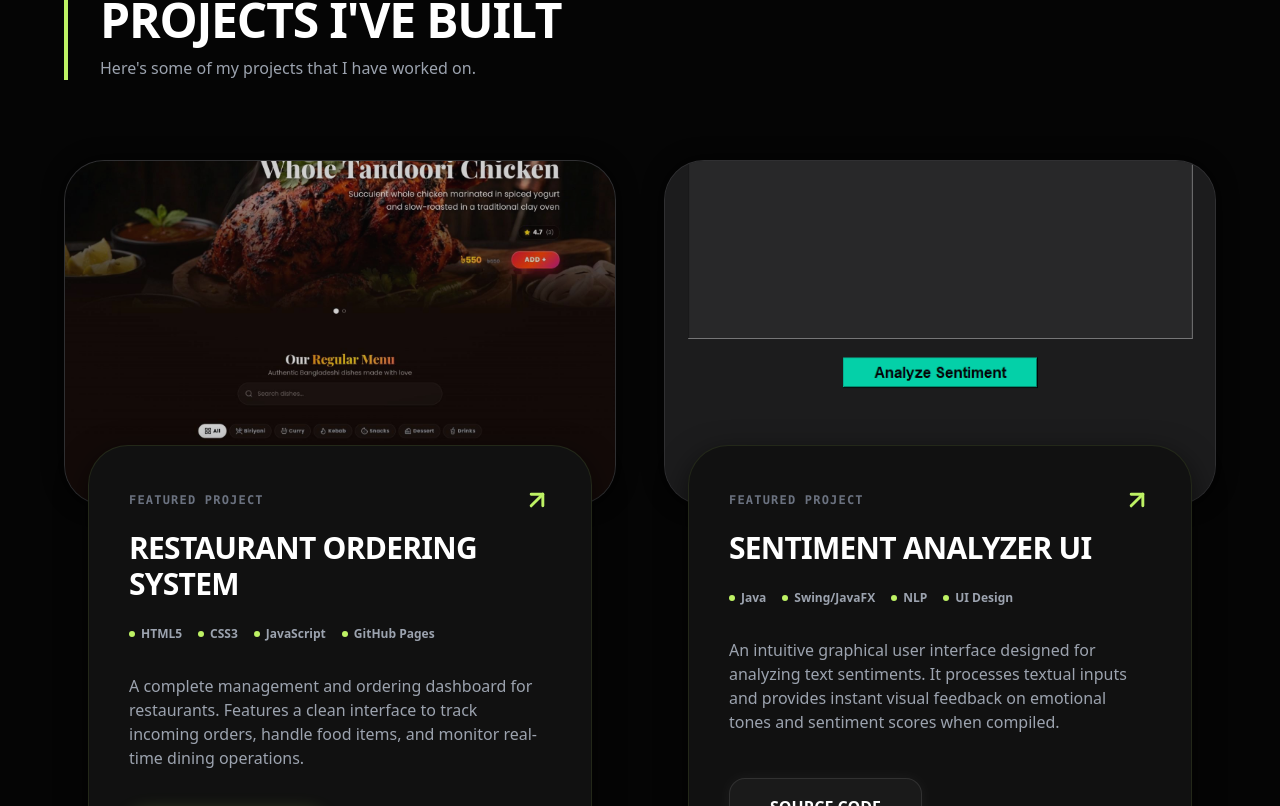
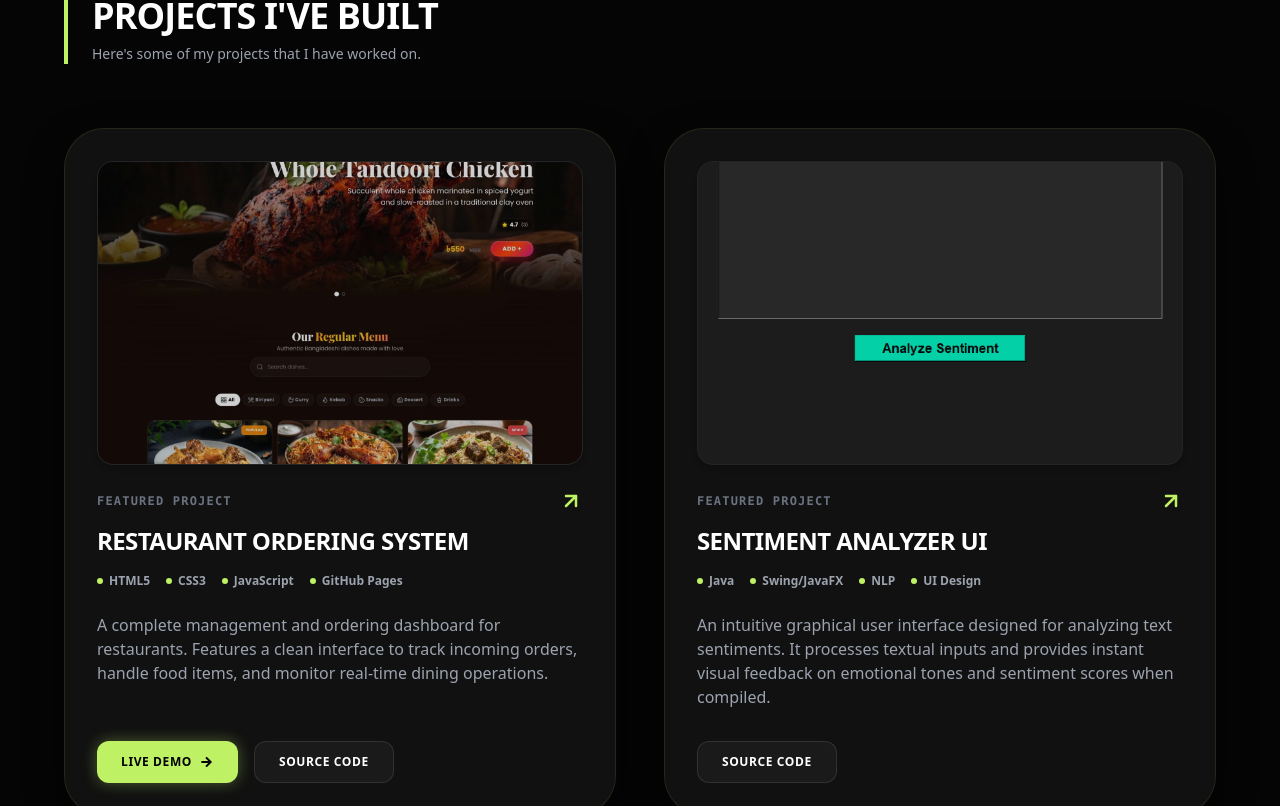
Before and after one commit to wahidridwan/my-portfolio, a React (Vite) app: page / in a window 1280 px wide. Shown: the part 1354-2160 px from the top of the page. Built offline with nearby package versions, Linux system fonts and the light colour scheme.

Commit message:
fix: removed absolute overlapping layout and applied proper 3d card hover effects

```diff
--- a/src/Projects.jsx
+++ b/src/Projects.jsx
@@ -27,64 +27,61 @@ const Projects = () => {
       <div className="max-w-6xl mx-auto">
 
         {/* হেডিং সেকশন */}
-        <div className="mb-20 border-l-4 border-[#bef264] pl-8">
-          <h2 className="text-3xl md:text-5xl font-black text-white tracking-tight mb-3 uppercase">
+        <div className="mb-16 border-l-4 border-[#bef264] pl-6">
+          <h2 className="text-3xl md:text-4xl font-black text-white tracking-tight mb-2 uppercase">
             Projects I've Built
           </h2>
-          <p className="text-gray-400 text-base font-medium">
+          <p className="text-gray-400 text-sm font-medium">
             Here's some of my projects that I have worked on.
           </p>
         </div>
 
-        {/* প্রজেক্ট লিস্ট (ত্রিমাত্রিক গ্রিড) */}
-        <div className="grid grid-cols-1 lg:grid-cols-2 gap-16 lg:gap-12">
+        {/* প্রজেক্ট গ্রিড (পাশাপাশি দুটি কার্ড, কোনো ওভারল্যাপ ছাড়া) */}
+        <div className="grid grid-cols-1 lg:grid-cols-2 gap-12">
           {projectList.map((project, index) => (
-            <div key={index} className="flex flex-col group">
-
-              {/* ছবি সেকশন - যা থেকে ত্রিমাত্রিক পপ-আউট লুক শুরু হবে */}
-              <div className="w-full aspect-[16/10] rounded-[2.5rem] overflow-hidden bg-zinc-900 border border-white/10 relative transition-all duration-700 group-hover:-translate-y-4 shadow-[0_0_20px_rgba(0,0,0,0.8)]">
+            <div
+              key={index}
+              className="bg-[#111] rounded-[2.5rem] p-6 md:p-8 border border-[#bef264]/10 hover:border-[#bef264]/40 transition-all duration-500 hover:-translate-y-3 shadow-[0_15px_35px_rgba(0,0,0,0.7)] hover:shadow-[0_0_30px_rgba(190,242,100,0.1)] flex flex-col justify-between group"
+            >
+              <div>
+                {/* প্রজেক্ট ইমেজ - সুন্দর 3D কার্ভ এবং হালকা গ্লো সহ */}
+                <div className="w-full aspect-[16/10] rounded-2xl overflow-hidden bg-zinc-900 border border-white/5 relative mb-6 shadow-md">
                   <img
                     src={project.image}
                     alt={project.title}
-                  className="w-full h-full object-cover opacity-80 group-hover:opacity-100 group-hover:scale-105 transition-all duration-700"
+                    className="w-full h-full object-cover opacity-80 group-hover:opacity-100 group-hover:scale-103 transition-all duration-700"
                     onError={(e) => {
                       console.error("Image failed to load:", project.image);
                     }}
                   />
-                {/* ছবিটির ওপরে হালকা গ্রাডিয়েন্ট শেড যা ত্রিমাত্রিক অনুভূতি বাড়ায় */}
-                <div className="absolute inset-0 bg-gradient-to-t from-black to-transparent opacity-60 group-hover:opacity-0 transition-opacity duration-700"></div>
                 </div>
 
-              {/* বিবরণ সেকশন - ত্রিমাত্রিক বাটন ডিজাইন সহ */}
-              <div className="bg-[#111] p-10 mt-[-60px] relative z-10 mx-6 rounded-[2.5rem] border border-[#bef264]/10 transition-all duration-700 group-hover:-translate-y-2 group-hover:border-[#bef264]/30 shadow-[0_10px_30px_rgba(0,0,0,0.6)]">
-
-                <div className="flex items-center justify-between mb-4">
+                {/* মেটা ইনফো এবং লাইভ অ্যারো লিঙ্ক */}
+                <div className="flex items-center justify-between mb-3">
                   <span className="text-xs font-mono text-gray-500 uppercase tracking-widest font-bold">
                     Featured Project
                   </span>
 
-                  {/* সবুজ তীর চিহ্ন */}
                   <a
                     href={project.liveLink}
                     target="_blank"
                     rel="noreferrer"
                     className="text-[#bef264] hover:text-white transition-colors"
-                    title={project.hasLive ? "Live Demo" : "View Code/Interface"}
                   >
-                    <svg xmlns="http://www.w3.org/2000/svg" width="28" height="28" viewBox="0 0 24 24" fill="none" stroke="currentColor" strokeWidth="2.5" strokeLinecap="round" strokeLinejoin="round" className="transform group-hover:translate-x-1.5 group-hover:-translate-y-1.5 transition-transform duration-500">
+                    <svg xmlns="http://www.w3.org/2000/svg" width="24" height="24" viewBox="0 0 24 24" fill="none" stroke="currentColor" strokeWidth="2.5" strokeLinecap="round" strokeLinejoin="round" className="transform group-hover:translate-x-1.5 group-hover:-translate-y-1.5 transition-transform duration-500">
                       <line x1="7" y1="17" x2="17" y2="7"></line>
                       <polyline points="7 7 17 7 17 17"></polyline>
                     </svg>
                   </a>
                 </div>
 
-                {/* প্রজেক্টের নাম */}
-                <h3 className="text-2xl md:text-3xl font-black text-white tracking-tight uppercase mb-6 group-hover:text-[#bef264] transition-colors">
+                {/* প্রজেক্ট টাইটেল */}
+                <h3 className="text-2xl font-black text-white tracking-tight uppercase mb-4 group-hover:text-[#bef264] transition-colors">
                   {project.title}
                 </h3>
 
                 {/* টেকনোলজি স্ট্যাক */}
-                <div className="flex flex-wrap gap-x-4 gap-y-2 mb-8 text-xs font-bold text-gray-400">
+                <div className="flex flex-wrap gap-x-4 gap-y-2 mb-6 text-xs font-bold text-gray-400">
                   {project.tech.map((t, idx) => (
                     <span key={idx} className="flex items-center gap-1.5">
                       <span className="w-1.5 h-1.5 bg-[#bef264] rounded-full"></span>
@@ -93,23 +90,33 @@ const Projects = () => {
                   ))}
                 </div>
 
-                {/* প্রজেক্টের ডেসক্রিপশন */}
-                <p className="text-gray-400 text-sm md:text-base leading-relaxed font-medium mb-10 min-h-[100px]">
+                {/* প্রজেক্ট ডেসক্রিপশন */}
+                <p className="text-gray-400 text-sm md:text-base leading-relaxed font-medium mb-8">
                   {project.description}
                 </p>
+              </div>
 
-                {/* ত্রিমাত্রিক পপ-আউট অ্যাকশন বাটনসমূহ */}
-                <div className="flex flex-wrap gap-6 mt-auto">
+              {/* অ্যাকশন বাটনসমূহ - হুবহু তোমার বাকি বাটনগুলোর মতো 3D ভাইব */}
+              <div className="flex flex-wrap gap-4 mt-auto">
                 {project.hasLive && (
-                    <a href={project.liveLink} target="_blank" rel="noreferrer" className="group relative inline-flex items-center px-10 py-4 font-black text-black uppercase transition-all bg-[#bef264] rounded-2xl hover:-translate-y-2 shadow-[0_0_20px_rgba(190,242,100,0.3)]">
+                  <a
+                    href={project.liveLink}
+                    target="_blank"
+                    rel="noreferrer"
+                    className="inline-flex items-center px-6 py-3 font-black text-black text-xs uppercase tracking-wider transition-all bg-[#bef264] rounded-xl hover:-translate-y-1 shadow-[0_0_15px_rgba(190,242,100,0.35)] hover:shadow-[0_0_25px_rgba(190,242,100,0.6)]"
+                  >
                     Live Demo
-                      <svg xmlns="http://www.w3.org/2000/svg" width="20" height="20" viewBox="0 0 24 24" fill="none" stroke="currentColor" strokeWidth="3" className="ml-2 group-hover:translate-x-1 transition-transform"><path d="M5 12h14M12 5l7 7-7 7"/></svg>
+                    <svg xmlns="http://www.w3.org/2000/svg" width="16" height="16" viewBox="0 0 24 24" fill="none" stroke="currentColor" strokeWidth="3" className="ml-1.5"><path d="M5 12h14M12 5l7 7-7 7"/></svg>
                   </a>
                 )}
-                  <a href={project.githubLink} target="_blank" rel="noreferrer" className="group relative inline-flex items-center px-10 py-4 font-black text-white uppercase transition-all bg-[#1a1a1a] rounded-2xl border border-white/10 hover:-translate-y-2 hover:bg-white/5 shadow-[0_0_15px_rgba(255,255,255,0.05)]">
+                <a
+                  href={project.githubLink}
+                  target="_blank"
+                  rel="noreferrer"
+                  className="inline-flex items-center px-6 py-3 font-black text-white text-xs uppercase tracking-wider transition-all bg-[#1a1a1a] rounded-xl border border-white/10 hover:-translate-y-1 hover:bg-white/5 shadow-[0_0_15px_rgba(255,255,255,0.02)]"
+                >
                   Source Code
                 </a>
-                </div>
               </div>
 
             </div>
```
Lines whose indentation alone changed are shown as unchanged.
